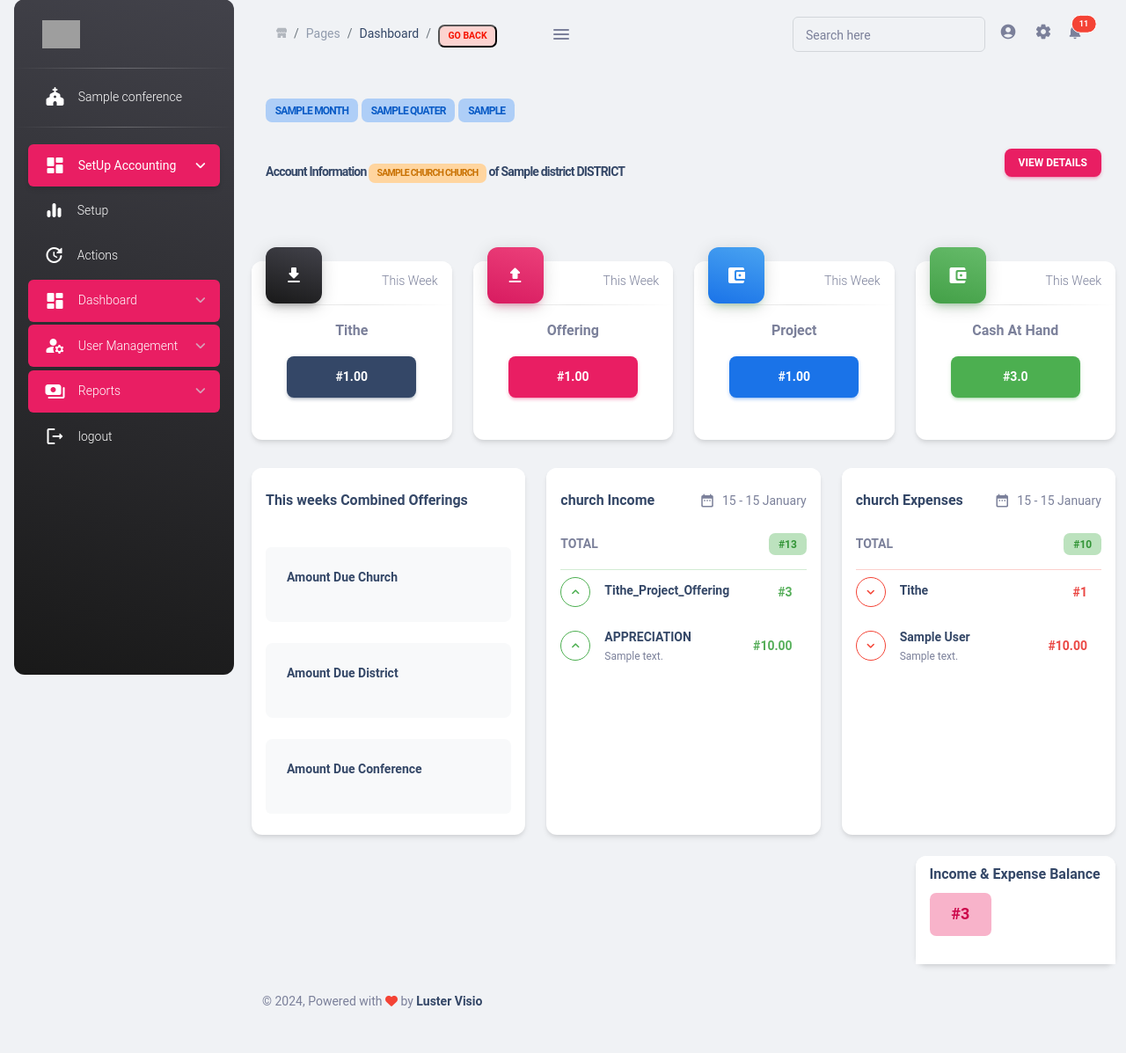
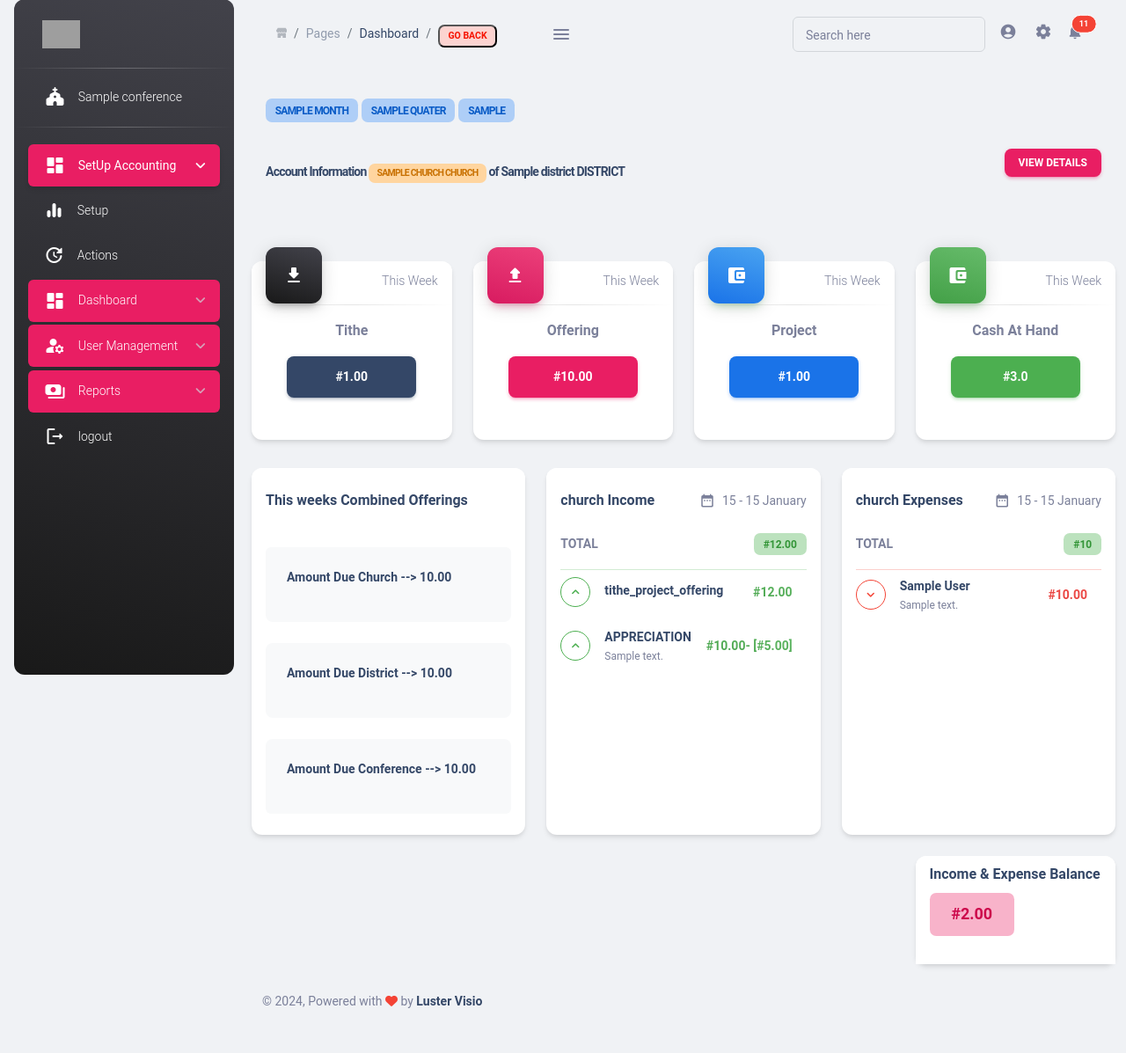
Before and after one commit to kalistos1/Ascoda2.0, a Django app: page /dashboard/conference/admin/church_list/view_church/1 in a window 1280 px wide. Shown: the part 17-1214 px from the top of the page at 88% size. Run offline with Django 5.2, Linux system fonts and the light colour scheme; a user stored in the database is signed in; tables that the repository leaves empty hold one stand-in row (values such as "Sample post"); some libraries are stand-ins or nearby versions; grey boxes are pictures that could not be loaded.

Commit message:
modifeied church and district dashboard

```diff
--- a/accounts/models.py
+++ b/accounts/models.py
@@ -36,8 +36,8 @@ class User(AbstractUser):
         verbose_name_plural = 'users'
 
     def __str__(self):
-        #return self.get_fullname()
-        return self.username
+        return self.get_fullname()
+        #return self.username
 
 
     def get_fullname(self):
--- a/dashboard/templates/conference/trustfund_weekly_detail.html
+++ b/dashboard/templates/conference/trustfund_weekly_detail.html
@@ -36,9 +36,9 @@
             </div>
             <div class="card-body px-0 pb-0">
               <div class="table-responsive">
-                <table class="table table-flush table-hover table-striped" id="products-list">
-                  <thead class="thead-light">
-                    <tr>
+                <table class="table table-flush table-hover table-dark" id="products-list">
+                  <thead class="text-light fw-bolder">
+                    <tr class="bg-dark">
                       <th>Church</th>
                       <th>District</th>
                       <th>Week </th>
--- a/dashboard/templates/conference/view_church_info.html
+++ b/dashboard/templates/conference/view_church_info.html
@@ -1,6 +1,7 @@
 {% extends 'user_dashboard.html' %} {% load static %} {% block content %}
   <!-- side nav -->
   {% include 'partials/conf_sidebar.html' %}
+  {% load custom_filters %}
   <!-- side nav -->
 
   <main class="main-content position-relative max-height-vh-100 h-100 border-radius-lg">
@@ -68,7 +69,7 @@
             <div class="card-footer p-3 text-center">
               <p class="mb-0 fw-bolder">Offering</p>
               <p class="mt-3">
-                <button class="btn btn-primary btn-lg w-75">#{{ total_offering }}.00</button>
+                <button class="btn btn-primary btn-lg w-75">#{{combined_offering_church.amount_due_church}}</button>
               </p>
             </div>
           </div>
@@ -127,17 +128,17 @@
               <ul class="list-group">
                 <li class="list-group-item border-0 d-flex p-4 mb-2 mt-3 bg-gray-100 border-radius-lg">
                   <div class="d-flex flex-column">
-                    <h6 class="mb-3 text-sm">Amount Due Church</h6>
+                    <h6 class="mb-3 text-sm">Amount Due Church --> <span>{{combined_offering_church.amount_due_church}}</span></h6>
                   </div>
                 </li>
                 <li class="list-group-item border-0 d-flex p-4 mb-2 mt-3 bg-gray-100 border-radius-lg">
                   <div class="d-flex flex-column">
-                    <h6 class="mb-3 text-sm">Amount Due District</h6>
+                    <h6 class="mb-3 text-sm">Amount Due District --> <span>{{combined_offering_church.amount_due_district}}</span></h6>
                   </div>
                 </li>
                 <li class="list-group-item border-0 d-flex p-4 mb-2 mt-3 bg-gray-100 border-radius-lg">
                   <div class="d-flex flex-column">
-                    <h6 class="mb-3 text-sm">Amount Due Conference</h6>
+                    <h6 class="mb-3 text-sm">Amount Due Conference --> <span>{{combined_offering_church.amount_due_conference}}</span></h6>
                   </div>
                 </li>
               </ul>
@@ -161,7 +162,7 @@
             <div class="card-body pt-4 p-3">
               <div class="d-flex justify-content-between align-items-center">
                 <h6 class="text-uppercase text-body text-sm fw-bolder mb-3">Total</h6>
-                <p class="badge badge-success badge-primary">#{{  weeks_combined_income_2 }}</p>
+                <p class="badge badge-success badge-primary">#{{ weeks_combined_income_2 }}</p>
               </div>
               <hr class="bg-success p-0 m-0" />
 
@@ -171,10 +172,10 @@
                     <div class="d-flex align-items-center">
                       <button class="btn btn-icon-only btn-rounded btn-outline-success mb-0 me-3 p-3 btn-sm d-flex align-items-center justify-content-center"><i class="material-icons text-lg">expand_less</i></button>
                       <div class="d-flex flex-column">
-                        <h6 class="mb-1 text-dark text-sm">Tithe_Project_Offering</h6>
+                        <h6 class="mb-1 text-dark text-sm">tithe_project_offering</h6>
                       </div>
                     </div>
-                    <div class="d-flex align-items-center text-success text-gradient text-sm font-weight-bold">#{{  weeks_combined_top_2 }}</div>
+                    <div class="d-flex align-items-center text-success text-gradient text-sm font-weight-bold">#{{ weeks_combined_top_2}}</div>
                   </li>
                   {% for income in church_incomes %}
                     <li class="list-group-item border-0 d-flex justify-content-between ps-0 mb-2 border-radius-lg">
@@ -185,7 +186,9 @@
                           <span class="text-xs">{{ income.comment }}</span>
                         </div>
                       </div>
-                      <div class="d-flex align-items-center text-success text-gradient text-sm font-weight-bold">#{{ income.amount }}</div>
+                      <div class="d-flex align-items-center text-success text-gradient text-sm font-weight-bold">#{{ income.amount }}
+                        {% if income.income_type in 'APPRECIATION,LOOSE_OFFERING,CHILD_DEDICATION,THANKS_OFFERING,SABBATH_SCHOOL' %} <span class="text-danger" style ="color:red;">   -  [#{{ income.amount|divide_by_half:income.income_type }}] </span>{% endif %}
+                       </div>
                     </li>
                   {% endfor %}
                 {% endif %}
@@ -215,7 +218,7 @@
               <hr class="bg-danger p-0 m-0" />
               <ul class="list-group">
                 {% if church_expenses %}
-                <li class="list-group-item border-0 d-flex justify-content-between ps-0 mb-2 border-radius-lg">
+                {% comment %} <li class="list-group-item border-0 d-flex justify-content-between ps-0 mb-2 border-radius-lg">
                   <div class="d-flex align-items-center">
                     <button class="btn btn-icon-only btn-rounded btn-outline-danger mb-0 me-3 p-3 btn-sm d-flex align-items-center justify-content-center"><i class="material-icons text-lg">expand_more</i></button>
                     <div class="d-flex flex-column">
@@ -224,7 +227,8 @@
                     </div>
                   </div>
                   <div class="d-flex align-items-center text-danger text-gradient text-sm font-weight-bold">#{{ total_tithe }}</div>
-                </li>
+                </li> {% endcomment %}
+
                   {% for expense in church_expenses %}
                     <li class="list-group-item border-0 d-flex justify-content-between ps-0 mb-2 border-radius-lg">
                       <div class="d-flex align-items-center">
@@ -242,6 +246,10 @@
             </div>
           </div>
         </div>
+
+
+
+
       </div>
       <div class="row justify-content-end mt-4">
         <div class="col-lg-3 col-md-3 col-sm-3 col-12">
--- /dev/null
+++ b/dashboard/templatetags/custom_filters.py
@@ -0,0 +1,10 @@
+# custom_filters.py
+from django import template
+
+register = template.Library()
+
+@register.filter(name='divide_by_half')
+def divide_by_half(amount, income_type):
+    if income_type in ['APPRECIATION', 'LOOSE_OFFERING', 'CHILD_DEDICATION', 'THANKS_OFFERING', 'SABBATH_SCHOOL']:
+        return amount / 2
+    return amount
--- a/dashboard/views.py
+++ b/dashboard/views.py
@@ -16,7 +16,6 @@ import csv
 
 # Create your views here.
 
-
 @login_required
 def church_dashboard(request):
     user_context = getGlobalContext(request.user)
@@ -68,7 +67,9 @@ def church_dashboard(request):
         excluded_income_types = ['APPRECIATION', 'LOOSE_OFFERING', 'CHILD_DEDICATION', 'THANKS_OFFERING', 'SABBATH_SCHOOL']
         total_week_income = church_incomes.exclude(income_type__in=excluded_income_types).aggregate(Sum('amount'))['amount__sum'] or 0
 
+
         total_week_expense = church_expenses.aggregate(Sum('amount'))['amount__sum'] or 0
+
 
 
          #sum of tithe and offering from titheofferiing model
@@ -85,22 +86,23 @@ def church_dashboard(request):
         total_project=  church_tithes_and_offerings['total_project'] or 0
         combined_offering_church = CombinedOffering.objects.filter(associated_church=associated_church, sabbath_week=active_week, sabbath_week__month__quarter=active_quarter_info).first()
 
-        weeks_combined_top_2=  total_tithe+ total_project + combined_offering_church.amount_due_church
+        weeks_combined_top_2=  total_tithe + total_project + (combined_offering_church.amount_due_church if combined_offering_church else 0)
+
        # Calculate the combined income for the week using data fromm tithe offering model
         weeks_combined_income_2= weeks_combined_top_2 + total_week_income
-        weeks_combined_expense = total_week_expense
-        income_expence_balance = weeks_combined_income_2 - weeks_combined_expense
+
+        income_expence_balance = weeks_combined_income_2 -  total_week_expense
 
 
     user_context.update({
-        'combined_offering_church':combined_offering_church ,
-        'conference_info':conference_info,
+        'combined_offering_church': combined_offering_church,
+        'conference_info': conference_info,
         'district_info': district_info,
         'active_quarter_info': active_quarter_info,
         'total_tithe': total_tithe,
         'total_offering': total_offering,
         'total_project': total_project,
-        'cash_at_hand':cash_at_hand ,
+        'cash_at_hand': cash_at_hand,
         'church_expenses': church_expenses,
         'church_incomes': church_incomes,
         'sabbath_week_start': sabbath_week_start,
@@ -108,15 +110,14 @@ def church_dashboard(request):
         'active_week_month': active_week_month,
         'total_week_cash': total_week_cash,
         'total_week_income': total_week_income,
-        'weeks_combined_expense': weeks_combined_expense,
+        'weeks_combined_expense': total_week_expense,
         'income_expence_balance':income_expence_balance,
         'weeks_combined_top_2': weeks_combined_top_2,
         'weeks_combined_income_2': weeks_combined_income_2,
-
-
     })
 
     return render(request, 'church/dashboard.html', user_context)
+
 
 
 
@@ -140,7 +141,7 @@ def district_dashboard(request):
             total_weekly_income = district_incomes.aggregate(Sum('amount'))['amount__sum'] or 0
 
             combined_offering_entry = CombinedOffering.objects.filter(
-            church__district=associated_district,
+            associated_church__district=associated_district,
             sabbath_week=active_week
             )
             total_amount_due_district = combined_offering_entry.aggregate(Sum('amount_due_district'))['amount_due_district__sum'] or 0
@@ -595,7 +596,7 @@ def admin_view_district(request, district_id):
         total_weekly_income = district_incomes.aggregate(Sum('amount'))['amount__sum'] or 0
 
         combined_offering_entry = CombinedOffering.objects.filter(
-            church__district=district,
+            associated_church__district=district,
             sabbath_week=active_week,
             sabbath_week__month__quarter = active_quarter
         )
@@ -775,45 +776,35 @@ def admin_view_church(request, church_id):
         sabbath_week_ends = context.get('sabbath_week_ends')
 
 
-        church = get_object_or_404(Church, church_id=church_id)
-        members = Member.objects.filter(church=church)
-        assigned_officers = AssignedOfficer.objects.filter(church=church)
+        associated_church = get_object_or_404(Church, church_id=church_id)
+        members = Member.objects.filter(church=associated_church)
+        assigned_officers = AssignedOfficer.objects.filter(church=associated_church)
 
         # Get expenses and income for the district
-        church_expenses = ChurchExpense.objects.filter(church=church, sabbath=active_week, sabbath__month__quarter=active_quarter)
-        church_incomes = ChurchIncome.objects.filter(church=church, sabbath=active_week, sabbath__month__quarter=active_quarter)
-        cash = ChurchCashAccount.objects.filter(church=church, sabbath_week=active_week, sabbath_week__month__quarter=active_quarter)
+        church_expenses = ChurchExpense.objects.filter(church=associated_church, sabbath=active_week,sabbath__month__quarter=active_quarter)
+        church_incomes = ChurchIncome.objects.filter(church=associated_church, sabbath=active_week, sabbath__month__quarter=active_quarter)
+        cash = ChurchCashAccount.objects.filter(church=associated_church, sabbath_week=active_week, sabbath_week__month__quarter=active_quarter)
 
         total_week_cash = cash.aggregate(Sum('cash_generated'))['cash_generated__sum'] or 0
         total_cash_spent = cash.aggregate(Sum('cash_spent'))['cash_spent__sum'] or 0
         total_cash_to_bank = cash.aggregate(Sum('cash_to_bank'))['cash_to_bank__sum'] or 0
-
         cash_out =  float(total_cash_spent) +  float(total_cash_to_bank)
         cash_at_hand = float(total_week_cash) - float(cash_out)
 
-        # Calculate the sum of income for the church
-        total_week_income = church_incomes.aggregate(Sum('amount'))['amount__sum'] or 0
+        #total_week_income = church_incomes.aggregate(Sum('amount'))['amount__sum'] or 0
+        # Calculate total income excluding specific income_types
+        excluded_income_types = ['APPRECIATION', 'LOOSE_OFFERING', 'CHILD_DEDICATION', 'THANKS_OFFERING', 'SABBATH_SCHOOL']
+        total_week_income = church_incomes.exclude(income_type__in=excluded_income_types).aggregate(Sum('amount'))['amount__sum'] or 0
+
+
         total_week_expense = church_expenses.aggregate(Sum('amount'))['amount__sum'] or 0
 
-        # this is  not in use ->Calculate the sum of WeeklyTransaction (tithe_sum + offering_sum + project_sum) for the active week and church
-        # starts
-        # weekly_transaction_data = WeeklyTransaction.objects.filter(
-        #     sabbath_week=active_week,
-        #     church=church
-        # ).aggregate(
-        #     total_tithe=Sum('tithe_sum'),
-        #     total_offering=Sum('offering_sum'),
-        #     total_project=Sum('project_sum')
-        # )
-        # total_week_tithe = weekly_transaction_data['total_tithe'] or 0
-        # total_week_offering = weekly_transaction_data['total_offering'] or 0
-        # total_week_project = weekly_transaction_data['total_project'] or 0
-        # # ends
-
-        #sum of tithe and offering from titheofferiing model
+
+
+         #sum of tithe and offering from titheofferiing model
         church_tithes_and_offerings = TitheOffering.objects.filter(
-        church_member__church=church,
-        sabbath_week=active_week,sabbath_week__month__quarter=active_quarter
+        church_member__church= associated_church,
+        sabbath_week=active_week, sabbath_week__month__quarter=active_quarter
         ).aggregate(
             total_tithe=Sum('tithe'),
             total_offering=Sum('offering'),
@@ -822,31 +813,24 @@ def admin_view_church(request, church_id):
         total_tithe=  church_tithes_and_offerings['total_tithe'] or 0
         total_offering=  church_tithes_and_offerings['total_offering'] or 0
         total_project=  church_tithes_and_offerings['total_project'] or 0
-        # sum of weekly income ffrom tithe and offering model
-        weeks_combined_top_2=  total_tithe+ total_project + total_offering
-        # sum of weekly transaction from weekly transaction
-        #weeks_combined_t_o_p = total_week_tithe + total_week_offering + total_week_project
-
-        # Calculate the combined income for the week using data fromm weekly transaction model
-       # weeks_combined_income = total_week_income + total_week_tithe + total_week_offering + total_week_project
-
-        # Calculate the combined income for the week using data fromm tithe offering model
+        combined_offering_church = CombinedOffering.objects.filter(associated_church=associated_church, sabbath_week=active_week, sabbath_week__month__quarter=active_quarter).first()
+
+        weeks_combined_top_2=  total_tithe + total_project + (combined_offering_church.amount_due_church if combined_offering_church else 0)
+
+       # Calculate the combined income for the week using data fromm tithe offering model
         weeks_combined_income_2= weeks_combined_top_2 + total_week_income
 
-
-        weeks_combined_expense = total_week_expense
-
-        income_expence_balance = weeks_combined_income_2 - weeks_combined_expense
-
+        income_expence_balance = weeks_combined_income_2 -  total_week_expense
         active_week_month = active_week.month if active_week else None
 
         context.update({
+            'combined_offering_church':combined_offering_church,
             'active_week': active_week,
             'active_quarter': active_quarter,
             'cash_at_hand': cash_at_hand,
             'conference': conference,
-            'church': church,
-            'church_name': church,
+            'church': associated_church,
+            'church_name': associated_church,
             'assigned_officers': assigned_officers,
             'church_expenses': church_expenses,
             'church_incomes': church_incomes,
@@ -855,12 +839,8 @@ def admin_view_church(request, church_id):
             'active_week_month': active_week_month,
             'total_week_cash': total_week_cash,
             'total_week_income': total_week_income,
-            # 'total_week_tithe': total_week_tithe,
-            # 'total_week_offering': total_week_offering,
-            # 'total_week_project': total_week_project,
-            # 'weeks_combined_income': weeks_combined_income,
-            # 'weeks_combined_t_o_p': weeks_combined_t_o_p ,
-            'weeks_combined_expense': weeks_combined_expense,
+
+            'weeks_combined_expense': total_week_expense,
             'income_expence_balance':income_expence_balance,
             #updated from tithe offering model instead of weekly
             'total_tithe':total_tithe,
```
Also changed, not shown: dashboard/templates/church/dashboard.html (+13 -6 lines), dashboard/templates/conference/view_district_info.html (+23 -4 lines), dashboard/templates/conference/create_district.html (renamed from dashboard/templates/conference/create_District.html).
